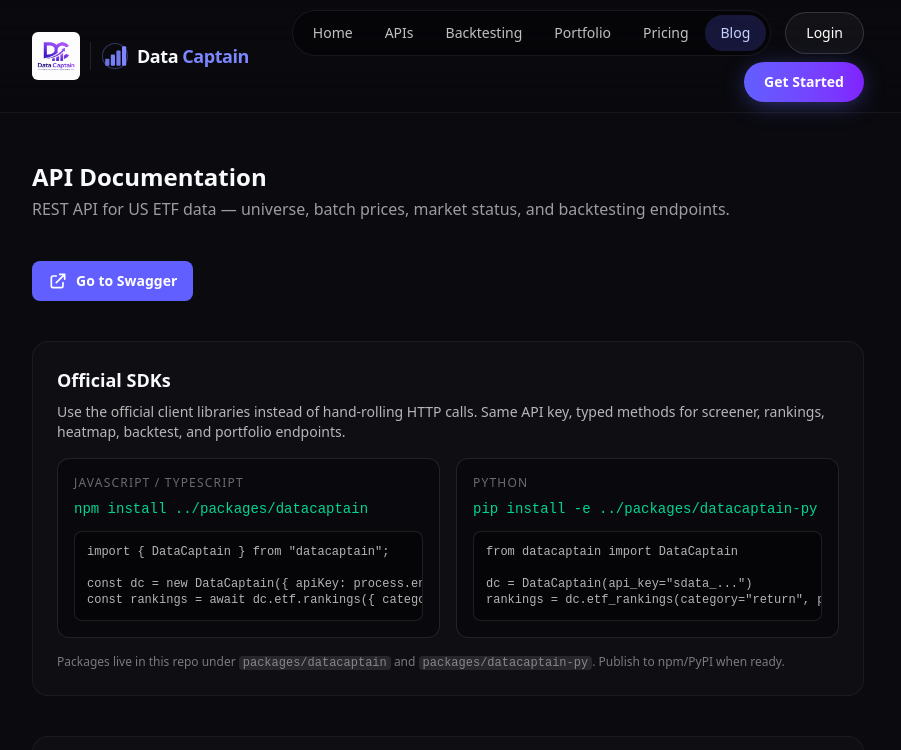
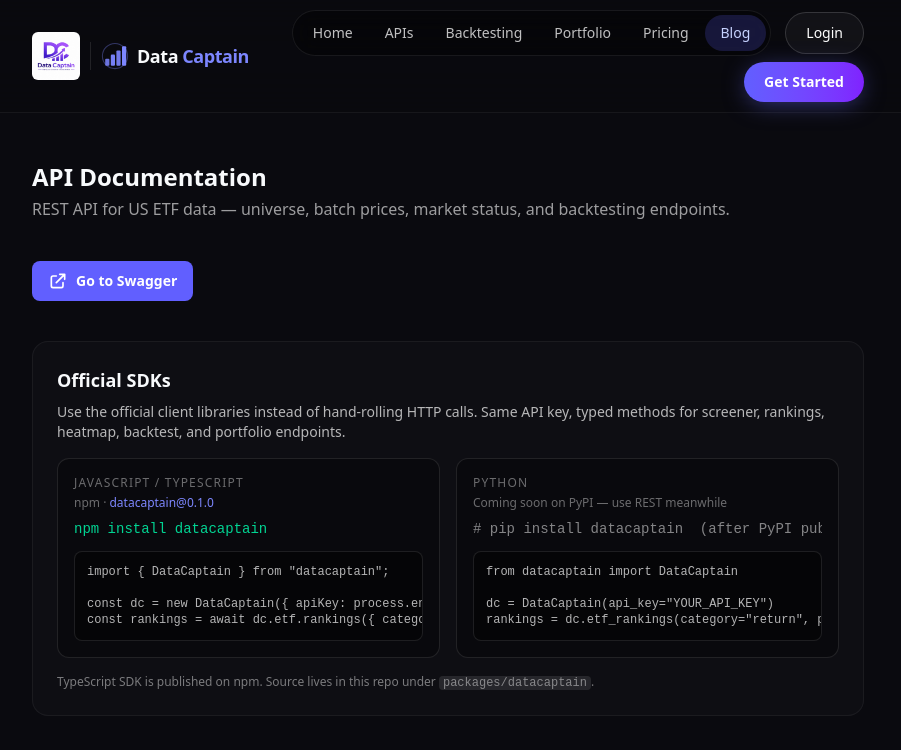
Before and after one commit to vickyramz514/cineprompt-ai, a Next.js app: page /docs in a window 1280 px wide. Shown: the top 750 px of the page, without its empty margins (192-1093 px from the left). Built offline with nearby package versions, Linux system fonts and the light colour scheme; no server answers.

Commit message:
SDK added

```diff
--- a/package.json
+++ b/package.json
@@ -11,6 +11,7 @@
   "dependencies": {
     "@react-oauth/google": "^0.13.4",
     "axios": "^1.13.5",
+    "datacaptain": "^0.1.0",
     "framer-motion": "^12.34.3",
     "next": "16.1.6",
     "react": "19.2.3",
--- a/src/app/docs/page.tsx
+++ b/src/app/docs/page.tsx
@@ -70,32 +70,44 @@ export default function PublicDocsPage() {
             <div className="mt-4 grid gap-4 sm:grid-cols-2">
               <div className="rounded-xl border border-white/10 bg-black/30 p-4">
                 <p className="text-xs font-medium uppercase tracking-widest text-white/40">JavaScript / TypeScript</p>
+                <p className="mt-1 text-xs text-white/40">
+                  npm ·{" "}
+                  <a
+                    href="https://www.npmjs.com/package/datacaptain"
+                    target="_blank"
+                    rel="noopener noreferrer"
+                    className="text-indigo-400 hover:underline"
+                  >
+                    datacaptain@0.1.0
+                  </a>
+                </p>
                 <pre className="mt-2 overflow-x-auto text-sm">
-                  <code className="text-emerald-400">npm install ../packages/datacaptain</code>
+                  <code className="text-emerald-400">npm install datacaptain</code>
                 </pre>
                 <pre className="mt-3 overflow-x-auto rounded-lg border border-white/10 bg-black/40 p-3 text-xs text-white/70">
 {`import { DataCaptain } from "datacaptain";
 
-const dc = new DataCaptain({ apiKey: process.env.DATACAPTAIN_KEY });
+const dc = new DataCaptain({ apiKey: process.env.DATACAPTAIN_API_KEY });
 const rankings = await dc.etf.rankings({ category: "return", period: "1y" });`}
                 </pre>
               </div>
               <div className="rounded-xl border border-white/10 bg-black/30 p-4">
                 <p className="text-xs font-medium uppercase tracking-widest text-white/40">Python</p>
+                <p className="mt-1 text-xs text-white/40">Coming soon on PyPI — use REST meanwhile</p>
                 <pre className="mt-2 overflow-x-auto text-sm">
-                  <code className="text-emerald-400">pip install -e ../packages/datacaptain-py</code>
+                  <code className="text-white/50"># pip install datacaptain  (after PyPI publish)</code>
                 </pre>
                 <pre className="mt-3 overflow-x-auto rounded-lg border border-white/10 bg-black/40 p-3 text-xs text-white/70">
 {`from datacaptain import DataCaptain
 
-dc = DataCaptain(api_key="sdata_...")
+dc = DataCaptain(api_key="YOUR_API_KEY")
 rankings = dc.etf_rankings(category="return", period="1y")`}
                 </pre>
               </div>
             </div>
             <p className="mt-4 text-xs text-white/45">
-              Packages live in this repo under <code className="rounded bg-white/10 px-1">packages/datacaptain</code> and{" "}
-              <code className="rounded bg-white/10 px-1">packages/datacaptain-py</code>. Publish to npm/PyPI when ready.
+              TypeScript SDK is published on npm. Source lives in this repo under{" "}
+              <code className="rounded bg-white/10 px-1">packages/datacaptain</code>.
             </p>
           </section>
 
--- a/src/app/page.tsx
+++ b/src/app/page.tsx
@@ -93,7 +93,16 @@ export default function LandingPage() {
             transition={{ duration: 0.5, delay: 0.12 }}
             className="mx-auto mt-4 max-w-xl text-sm text-white/50"
           >
-            TypeScript & Python SDKs in{" "}
+            TypeScript SDK on npm (
+            <a
+              href="https://www.npmjs.com/package/datacaptain"
+              target="_blank"
+              rel="noopener noreferrer"
+              className="text-indigo-400 hover:underline"
+            >
+              datacaptain
+            </a>
+            ) · see{" "}
             <Link href="/docs#sdks" className="text-indigo-400 hover:underline">
               docs
             </Link>
--- a/src/components/landing/WhyPaySection.tsx
+++ b/src/components/landing/WhyPaySection.tsx
@@ -15,7 +15,7 @@ const DATACAPTAIN_STARTER = [
   "ETF API — screener, rankings, heatmap, batch prices",
   "Backtesting & portfolio rebalance APIs",
   "1,000 requests/day for production apps",
-  "TypeScript & Python SDKs (see docs)",
+  "TypeScript SDK — npm install datacaptain",
   "Same data in dashboard + your code",
 ];
 
@@ -79,20 +79,29 @@ export default function WhyPaySection() {
             Client libraries
           </p>
           <p className="mt-2 text-sm text-white/55">
-            Official TypeScript and Python wrappers — install from the repo or copy from docs.
+            Official TypeScript SDK on npm — Python coming soon on PyPI.
           </p>
           <div className="mt-4 grid gap-4 sm:grid-cols-2">
             <pre className="overflow-x-auto rounded-xl border border-white/10 bg-black/40 p-4 text-sm">
-              <code className="text-emerald-300">packages/datacaptain</code>
+              <code className="text-emerald-300">npm install datacaptain</code>
             </pre>
             <pre className="overflow-x-auto rounded-xl border border-white/10 bg-black/40 p-4 text-sm">
-              <code className="text-emerald-300">packages/datacaptain-py</code>
+              <code className="text-white/45"># pip install datacaptain</code>
             </pre>
           </div>
           <p className="mt-3 text-sm text-white/45">
             <Link href="/docs#sdks" className="text-indigo-400 hover:underline">
               SDK install & examples →
             </Link>
+            {" · "}
+            <a
+              href="https://www.npmjs.com/package/datacaptain"
+              target="_blank"
+              rel="noopener noreferrer"
+              className="text-indigo-400 hover:underline"
+            >
+              npm package →
+            </a>
           </p>
         </div>
       </div>
--- a/src/lib/seo-landing-pages.ts
+++ b/src/lib/seo-landing-pages.ts
@@ -48,7 +48,7 @@ export const SEO_LANDING_PAGES: SeoLandingPage[] = [
       },
       {
         title: "Developer-first docs",
-        body: "REST JSON, rate limits by plan, status page for freshness, and TypeScript/Python SDKs in progress.",
+        body: "REST JSON, rate limits by plan, status page for freshness, and the official TypeScript SDK (npm install datacaptain).",
       },
     ],
     useCases: [
```
Also changed, not shown: 1 other file (tests, documents, lock files or other folders).
